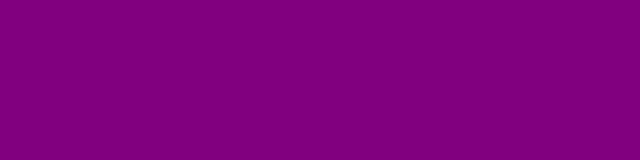
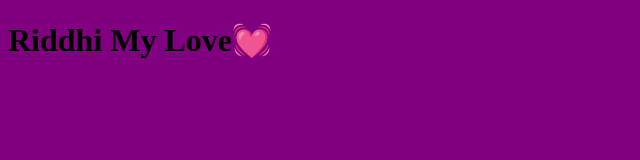
Before and after one commit to pritishpachghare/light, a plain HTML site: page index.html in a window 1280 px wide. Shown: the whole page, without its empty margins (0-640 px from the left). Drawn offline with Linux system fonts and the light colour scheme.

Commit message:
new changes

```diff
--- /dev/null
+++ b/app.css
@@ -0,0 +1,7 @@
+h1{
+    display: flex;
+    flex-direction: column;
+    justify-content: center;
+    align-items: center;
+    align-items: center;
+}
--- a/index.html
+++ b/index.html
@@ -9,7 +9,7 @@
 </head>
 
 <body>
-
+    <h1>Riddhi My Love💓</h1>
 
     <script src="app.js"></script>
 </body>
```
